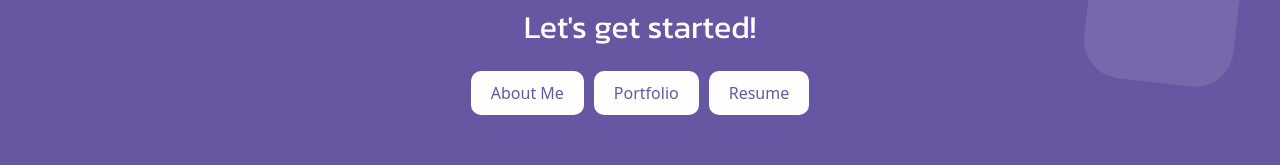
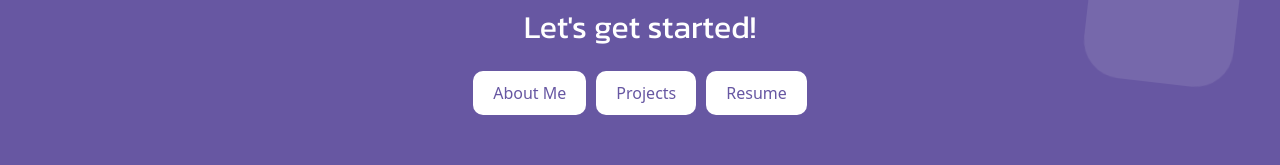
Before and after one commit to leif-hill/portfolio-website, a Next.js app: page / in a window 1280 px wide. Shown: the part 358-523 px from the top of the page. Built offline with nearby package versions, Linux system fonts and the light colour scheme; a web font is replaced by a local one.

Commit message:
changed button name

```diff
--- a/src/components/landing.tsx
+++ b/src/components/landing.tsx
@@ -53,7 +53,7 @@ const Landing = () => {
           onMouseEnter={(e) => (e.currentTarget.style.backgroundColor = '#b7d5e8')}
           onMouseLeave={(e) => (e.currentTarget.style.backgroundColor = 'white')}
         >
-          Portfolio
+          Projects
         </button>
         <button
           onClick={openResume}
--- a/src/components/landingmobile.tsx
+++ b/src/components/landingmobile.tsx
@@ -53,7 +53,7 @@ const LandingMobile = () => {
           onMouseEnter={(e) => (e.currentTarget.style.backgroundColor = '#b7d5e8')}
           onMouseLeave={(e) => (e.currentTarget.style.backgroundColor = 'white')}
         >
-          Portfolio
+          Projects
         </button>
         <button
           onClick={openResume}
```
